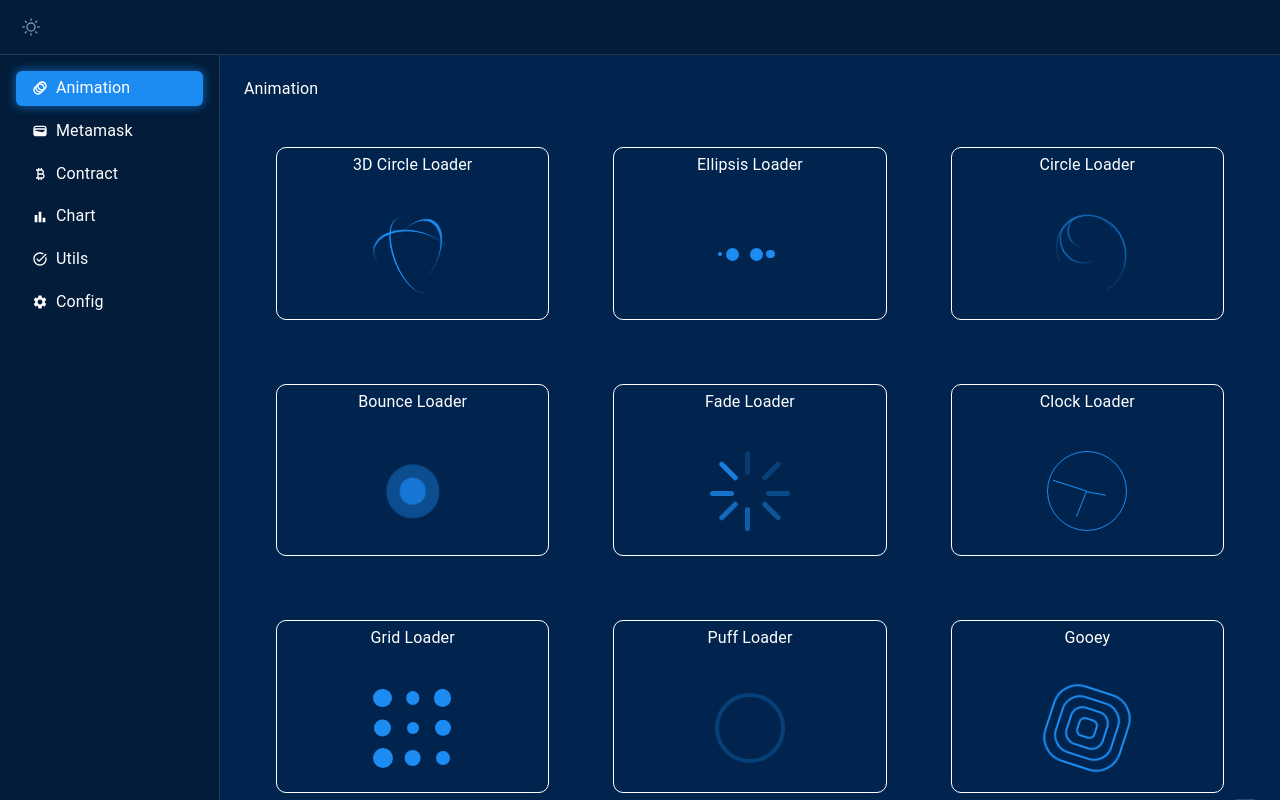
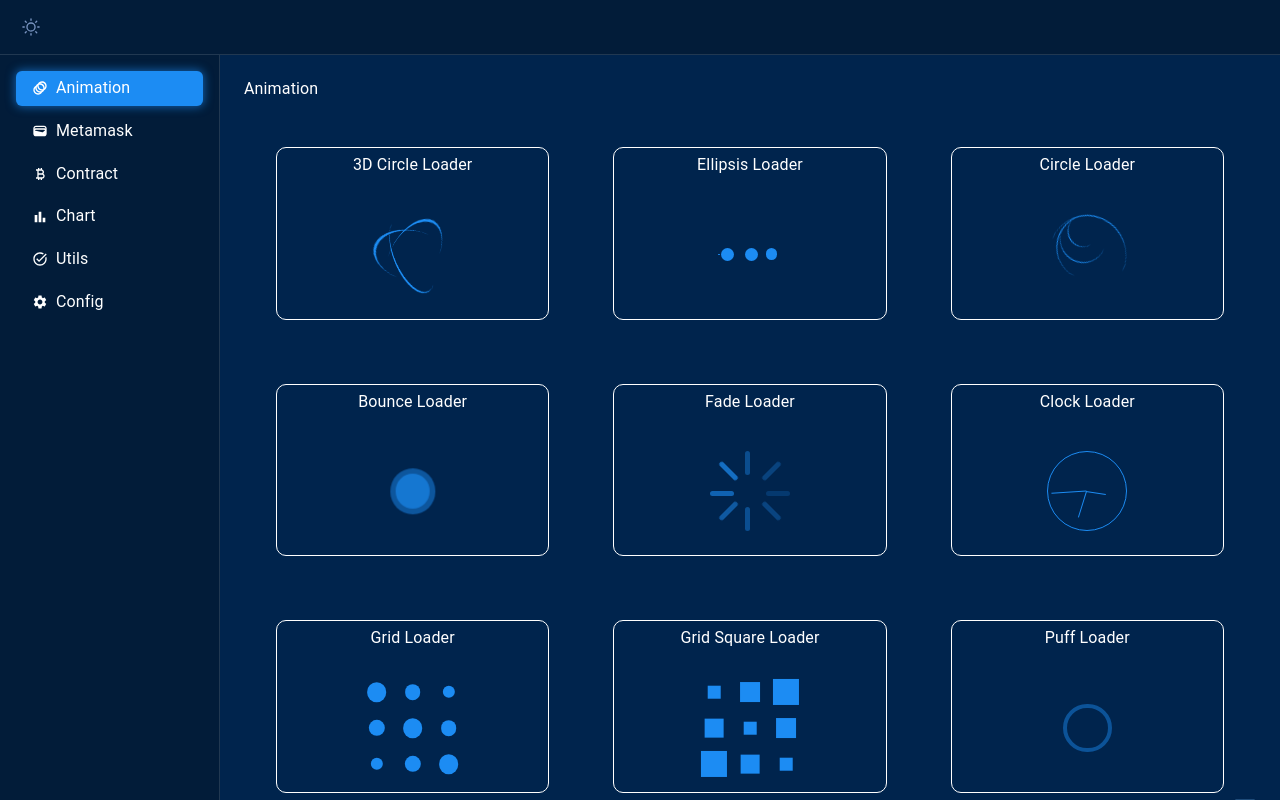
Before and after one commit to phamhongphuc1999/web-practice, a React (Create React App) app: page /animation in a window 1280 px wide. Shown: the top 800 px of the page. Built offline with nearby package versions, Linux system fonts and the light colour scheme.

Commit message:
fix: animation

```diff
--- a/src/Pages/AnimationPage/index.tsx
+++ b/src/Pages/AnimationPage/index.tsx
@@ -72,6 +72,7 @@ const ComponentList = [
   { label: 'Fade Loader', icon: <FadeLoaderBox props={{ mt: 2 }} /> },
   { label: 'Clock Loader', icon: <ClockLoaderBox props={{ mt: 2 }} /> },
   { label: 'Grid Loader', icon: <GridLoaderBox props={{ mt: 2 }} /> },
+  { label: 'Grid Square Loader', icon: <GridLoaderBox props={{ mt: 2 }} iconProps={{ isBlock: true }} /> },
   { label: 'Puff Loader', icon: <PuffLoaderBox props={{ mt: 2 }} /> },
   { label: 'Gooey', icon: <GooeyBox props={{ mt: 2 }} iconProps={{ opposite: false }} /> },
   { label: 'Contained gooey', icon: <GooeyBox type="contained" props={{ mt: 2 }} /> },
@@ -82,7 +83,7 @@ const ComponentList = [
 ];
 
 export default function AnimationPage() {
-  const { data, jump, maxPage, currentPage } = usePagination(ComponentList);
+  const { data, jump, maxPage, currentPage } = usePagination(ComponentList, { rowPerPage: 9 });
 
   function onPageChange(page: number) {
     jump(page);
@@ -96,6 +97,7 @@ export default function AnimationPage() {
           return <Item key={index} label={item.label} Icon={item.icon} />;
         })}
       </Box>
+      <Box display="flex" justifyContent="flex-end" mb={2}>
         <Pagination
           page={currentPage}
           count={maxPage}
@@ -103,6 +105,7 @@ export default function AnimationPage() {
           showLastButton
           onChange={(_, page) => onPageChange(page)}
         />
+      </Box>
     </>
   );
 }
--- a/src/components/AnimationComponent/BounceLoader.tsx
+++ b/src/components/AnimationComponent/BounceLoader.tsx
@@ -1,13 +1,9 @@
 import { Box, keyframes, styled } from '@mui/material';
 import { AnimationComponentBoxProps, AnimationComponentProps } from 'src/global';
 
-const bounce1 = keyframes`
+const bounce = keyframes`
   from {width: 100%; height: 100%; opacity: 0.1;};
   to {width: 0%; height: 0%; opacity: 1;};
-`;
-const bounce2 = keyframes`
-  from {width: 0%; height: 0%; opacity: 1;}
-  to {width: 100%; height: 100%; opacity: 0.1;}
 `;
 
 const Inner = styled('div')`
@@ -20,26 +16,11 @@ const Inner = styled('div')`
 `;
 
 export default function BounceLoader({ color, size }: AnimationComponentProps) {
+  const _sx = { backgroundColor: color, animation: `${bounce} 1.2s linear infinite` };
   return (
     <Box sx={{ display: 'inline-block', width: size, height: size, borderRadius: '50%', perspective: 800 }}>
-      <Inner
-        sx={{
-          backgroundColor: color,
-          width: '100%',
-          height: '100%',
-          opacity: 0.1,
-          animation: `${bounce1} 1.2s linear infinite`,
-        }}
-      />
-      <Inner
-        sx={{
-          backgroundColor: color,
-          width: '0%',
-          height: '0%',
-          opacity: 1,
-          animation: `${bounce2} 1.2s linear infinite`,
-        }}
-      />
+      <Inner sx={[{ width: '100%', height: '100%', opacity: 0.1 }, _sx]} />
+      <Inner sx={[_sx, { width: '0%', height: '0%', opacity: 1, animationDirection: 'reverse' }]} />
     </Box>
   );
 }
--- a/src/components/AnimationComponent/CircleLoader.tsx
+++ b/src/components/AnimationComponent/CircleLoader.tsx
@@ -1,19 +1,7 @@
 import { Box, keyframes, styled } from '@mui/material';
 import { AnimationComponentBoxProps, AnimationComponentProps } from 'src/global';
 
-const circle1 = keyframes`
-  0% { transform: rotateX(0deg) rotateY(-15deg) rotateZ(0deg); }
-  100% { transform: rotateX(0deg) rotateY(-15deg) rotateZ(360deg); }
-`;
-const circle2 = keyframes`
-  0% { transform: rotateX(0deg) rotateY(-15deg) rotateZ(0deg); }
-  100% { transform: rotateX(0deg) rotateY(-15deg) rotateZ(360deg); }
-`;
-const circle3 = keyframes`
-  0% { transform: rotateX(0deg) rotateY(-15deg) rotateZ(0deg); }
-  100% { transform: rotateX(0deg) rotateY(-15deg) rotateZ(360deg); }
-`;
-const circle4 = keyframes`
+const circle = keyframes`
   0% { transform: rotateX(0deg) rotateY(-15deg) rotateZ(0deg); }
   100% { transform: rotateX(0deg) rotateY(-15deg) rotateZ(360deg); }
 `;
@@ -31,7 +19,7 @@ export default function CircleLoader({ color, size }: AnimationComponentProps) {
         sx={{
           width: '100%',
           height: '100%',
-          animation: `${circle1} 1.2s linear infinite`,
+          animation: `${circle} 1.2s linear infinite`,
           borderBottom: '1px solid',
           borderColor: color,
         }}
@@ -40,7 +28,7 @@ export default function CircleLoader({ color, size }: AnimationComponentProps) {
         sx={{
           width: '80%',
           height: '80%',
-          animation: `${circle2} 1.2s linear infinite`,
+          animation: `${circle} 1.2s linear infinite`,
           borderRight: '1px solid',
           borderColor: color,
           right: '10%',
@@ -50,7 +38,7 @@ export default function CircleLoader({ color, size }: AnimationComponentProps) {
         sx={{
           width: '60%',
           height: '60%',
-          animation: `${circle3} 1.2s linear infinite`,
+          animation: `${circle} 1.2s linear infinite`,
           borderTop: '1px solid',
           borderColor: color,
           right: '25%',
@@ -60,7 +48,7 @@ export default function CircleLoader({ color, size }: AnimationComponentProps) {
         sx={{
           width: '40%',
           height: '40%',
-          animation: `${circle4} 1.4s linear infinite`,
+          animation: `${circle} 1.4s linear infinite`,
           borderLeft: '1px solid',
           borderColor: color,
           right: '35%',
--- a/src/components/AnimationComponent/ClockLoader.tsx
+++ b/src/components/AnimationComponent/ClockLoader.tsx
@@ -18,6 +18,8 @@ interface ClockLoaderProps extends AnimationComponentProps {
 }
 
 export default function ClockLoader({ color, size, isReverse }: ClockLoaderProps) {
+  const _sx = { backgroundColor: color, animationDirection: isReverse ? 'reverse' : 'normal' };
+
   return (
     <Box
       sx={{
@@ -30,36 +32,9 @@ export default function ClockLoader({ color, size, isReverse }: ClockLoaderProps
         perspective: 800,
       }}
     >
-      <Clock
-        sx={{
-          animation: `${rotate} 2s linear infinite`,
-          height: '45%',
-          backgroundColor: color,
-          top: '5%',
-          right: '50%',
-          animationDirection: isReverse ? 'reverse' : 'normal',
-        }}
-      />
-      <Clock
-        sx={{
-          animation: `${rotate} 10s linear infinite`,
-          height: '35%',
-          backgroundColor: color,
-          top: '15%',
-          right: '50%',
-          animationDirection: isReverse ? 'reverse' : 'normal',
-        }}
-      />
-      <Clock
-        sx={{
-          animation: `${rotate} 20s linear infinite`,
-          height: '25%',
-          backgroundColor: color,
-          top: '25%',
-          right: '50%',
-          animationDirection: isReverse ? 'reverse' : 'normal',
-        }}
-      />
+      <Clock sx={[{ animation: `${rotate} 2s linear infinite`, height: '45%', top: '5%', right: '50%' }, _sx]} />
+      <Clock sx={[{ animation: `${rotate} 10s linear infinite`, height: '35%', top: '15%', right: '50%' }, _sx]} />
+      <Clock sx={[{ animation: `${rotate} 20s linear infinite`, height: '25%', top: '25%', right: '50%' }, _sx]} />
     </Box>
   );
 }
--- a/src/components/AnimationComponent/GridLoader.tsx
+++ b/src/components/AnimationComponent/GridLoader.tsx
@@ -1,50 +1,13 @@
 import { Box, keyframes, styled } from '@mui/material';
 import { AnimationComponentBoxProps, AnimationComponentProps } from 'src/global';
 
-const point1 = keyframes`
-  0% { width: 15%; height: 15%; top: 5%; left: 5%; }
-  50% { width: 25%; height: 25%; top: 0; left: 0; }
-  100% { width: 15%; height: 15%; top: 5%; left: 5%; }
+const point = keyframes`
+  0% { width: 15%; height: 15%; }
+  100% { width: 25%; height: 25%; }
 `;
-const point2 = keyframes`
-  0% { width: 15%; height: 15%; top: 5%; }
-  50% { width: 25%; height: 25%; top: 0; }
-  100% { width: 15%; height: 15%; top: 5%; }
-`;
-const point3 = keyframes`
-  0% { width: 15%; height: 15%; top: 5%; right: 5%; }
-  50% { width: 25%; height: 25%; top: 0; right: 0; }
-  100% { width: 15%; height: 15%; top: 5%; right: 5%; }
-`;
-const point4 = keyframes`
-  0% { width: 15%; height: 15%; left: 5%; }
-  50% { width: 25%; height: 25%; left: 0; }
-  100% { width: 15%; height: 15%; left: 5%; }
-`;
-const point5 = keyframes`
-  0% { width: 15%; height: 15%; }
-  50% { width: 25%; height: 25%; }
+const block = keyframes`
+  0% { width: 33.333333%; height: 33.333333%; }
   100% { width: 15%; height: 15%; }
-`;
-const point6 = keyframes`
-  0% { width: 15%; height: 15%; right: 5%; }
-  50% { width: 25%; height: 25%; right: 0; }
-  100% { width: 15%; height: 15%; right: 5%; }
-`;
-const point7 = keyframes`
-  0% { width: 15%; height: 15%; bottom: 5%; left: 5%; }
-  50% { width: 25%; height: 25%; bottom: 0; left: 0; }
-  100% { width: 15%; height: 15%; bottom: 5%; left: 5%; }
-`;
-const point8 = keyframes`
-  0% { width: 15%; height: 15%; bottom: 5%; }
-  50% { width: 25%; height: 25%; bottom: 0; }
-  100% { width: 15%; height: 15%; bottom: 5%; }
-`;
-const point9 = keyframes`
-  0% { width: 15%; height: 15%; bottom: 5%; right: 5%; }
-  50% { width: 25%; height: 25%; bottom: 0; right: 0; }
-  100% { width: 15%; height: 15%; bottom: 5%; right: 5%; }
 `;
 
 const Point = styled('div')`
@@ -53,60 +16,39 @@ const Point = styled('div')`
   border-radius: 50%;
   width: 15%;
   height: 15%;
+  transform: translate(-50%, -50%);
 `;
 
-export default function GridLoader({ color, size }: AnimationComponentProps) {
+const Block = styled('div')`
+  position: absolute;
+  box-sizing: border-box;
+  width: 33.333333%;
+  height: 33.333333%;
+  transform: translate(-50%, -50%);
+`;
+
+interface GridLoaderProps extends AnimationComponentProps {
+  isBlock?: boolean;
+}
+
+export default function GridLoader({ color, size, isBlock }: GridLoaderProps) {
+  const Item = isBlock ? Block : Point;
+  const _sx = {
+    backgroundColor: color,
+    animation: isBlock ? `${block} 0.5s linear infinite alternate` : `${point} 0.5s linear infinite alternate`,
+  };
+
   return (
     <Box sx={{ position: 'relative', display: 'inline-block', boxSizing: 'border-box', height: size, width: size }}>
-      <Point sx={{ backgroundColor: color, animation: `${point1} 1s linear infinite`, top: '5%', left: '5%' }} />
-      <Point
-        sx={{
-          backgroundColor: color,
-          transform: 'translate(-50%)',
-          animation: `${point2} 1.1s linear infinite`,
-          left: '50%',
-          top: '5%',
-        }}
-      />
-      <Point sx={{ backgroundColor: color, animation: `${point3} 1.2s linear infinite`, top: '5%', right: '5%' }} />
-      <Point
-        sx={{
-          backgroundColor: color,
-          transform: 'translateY(-50%)',
-          animation: `${point4} 1.3s linear infinite`,
-          top: '50%',
-          left: '5%',
-        }}
-      />
-      <Point
-        sx={{
-          backgroundColor: color,
-          top: '50%',
-          left: '50%',
-          transform: 'translateX(-50%) translateY(-50%)',
-          animation: `${point5} 1.4s linear infinite`,
-        }}
-      />
-      <Point
-        sx={{
-          backgroundColor: color,
-          top: '50%',
-          right: '5%',
-          transform: 'translateY(-50%)',
-          animation: `${point6} 1.5s linear infinite`,
-        }}
-      />
-      <Point sx={{ backgroundColor: color, bottom: '5%', left: '5%', animation: `${point7} 1.6s linear infinite` }} />
-      <Point
-        sx={{
-          backgroundColor: color,
-          bottom: '5%',
-          left: '50%',
-          transform: 'translate(-50%)',
-          animation: `${point8} 1.7s linear infinite`,
-        }}
-      />
-      <Point sx={{ backgroundColor: color, bottom: '5%', right: '5%', animation: `${point9} 1.8s linear infinite` }} />
+      <Item sx={[_sx, { top: '5%', left: '5%' }]} />
+      <Item sx={[_sx, { top: '5%', left: '50%', animationDelay: '0.25s' }]} />
+      <Item sx={[_sx, { top: '5%', left: '95%', animationDelay: '0.5s' }]} />
+      <Item sx={[_sx, { top: '50%', left: '5%', animationDelay: '0.75s' }]} />
+      <Item sx={[_sx, { top: '50%', left: '50%', animationDelay: '1s' }]} />
+      <Item sx={[_sx, { top: '50%', left: '95%', animationDelay: '1.25s' }]} />
+      <Item sx={[_sx, { top: '95%', left: '5%', animationDelay: '1.5s' }]} />
+      <Item sx={[_sx, { top: '95%', left: '50%', animationDelay: '1.75s' }]} />
+      <Item sx={[_sx, { top: '95%', left: '95%', animationDelay: '2s' }]} />
     </Box>
   );
 }
@@ -114,9 +56,10 @@ export default function GridLoader({ color, size }: AnimationComponentProps) {
 GridLoader.defaultProps = {
   size: 80,
   color: 'primary.main',
+  isBlock: false,
 };
 
-export function GridLoaderBox({ iconProps, props }: AnimationComponentBoxProps) {
+export function GridLoaderBox({ iconProps, props }: AnimationComponentBoxProps<GridLoaderProps>) {
   return (
     <Box display="flex" justifyContent="center" {...props}>
       <GridLoader {...iconProps} />
--- a/src/components/AnimationComponent/PuffLoader.tsx
+++ b/src/components/AnimationComponent/PuffLoader.tsx
@@ -2,8 +2,7 @@ import { Box, keyframes, styled } from '@mui/material';
 import { AnimationComponentBoxProps, AnimationComponentProps } from 'src/global';
 
 const animation = keyframes`
-  0% { width: 0%; height: 0%; opacity: 1; border: '0px solid'; }
-  40% { width: 60%; height: 60%; opacity: 0.6; border: '4px solid'; }
+  0% { width: 0%; height: 0%; opacity: 1; }
   100% { width: 100%; height: 100%; opacity: 0.1; }
 `;
 
@@ -30,7 +29,7 @@ export default function PuffLoader({ color, size }: AnimationComponentProps) {
           width: '0%',
           border: '4px solid',
           borderColor: color,
-          animation: `${animation} 2s linear infinite`,
+          animation: `${animation} 2s ease-in infinite`,
         }}
       />
     </Box>
```
Lines whose indentation alone changed are shown as unchanged.
